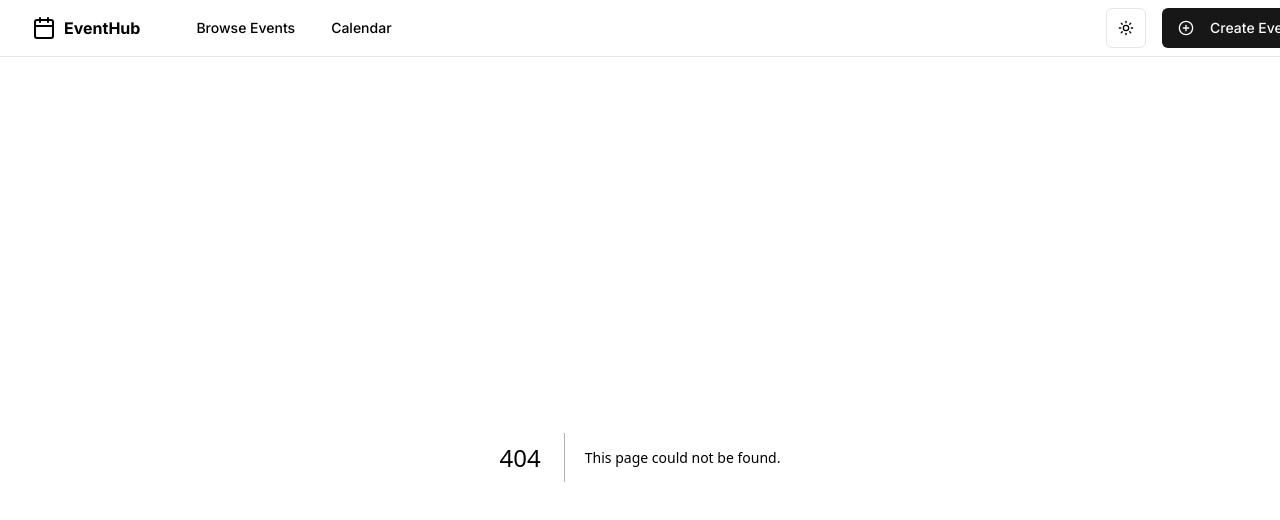
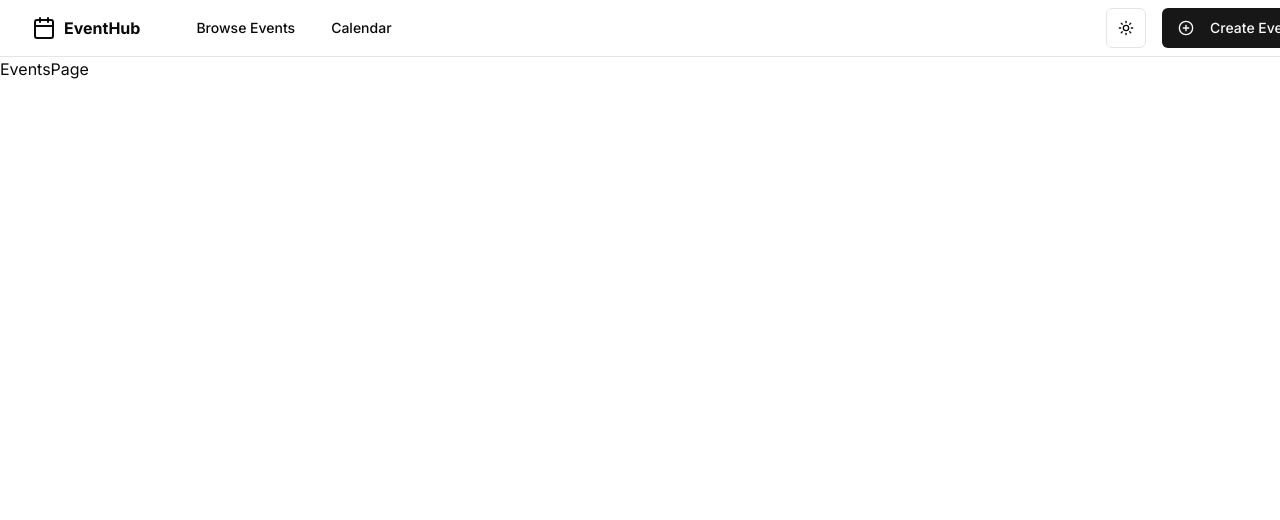
Before and after one commit to niclastanskanen/nextjs-ithogskolan-event-management-platform, a Next.js app: page /events in a window 1280 px wide. Before the commit this address had no page. Shown: the top 520 px of the page. Built offline with nearby package versions, Linux system fonts and the light colour scheme.

Commit message:
add eventspage route

```diff
--- /dev/null
+++ b/app/events/page.tsx
@@ -0,0 +1,7 @@
+import React from "react";
+
+const EventsPage = () => {
+  return <div>EventsPage</div>;
+};
+
+export default EventsPage;
```
